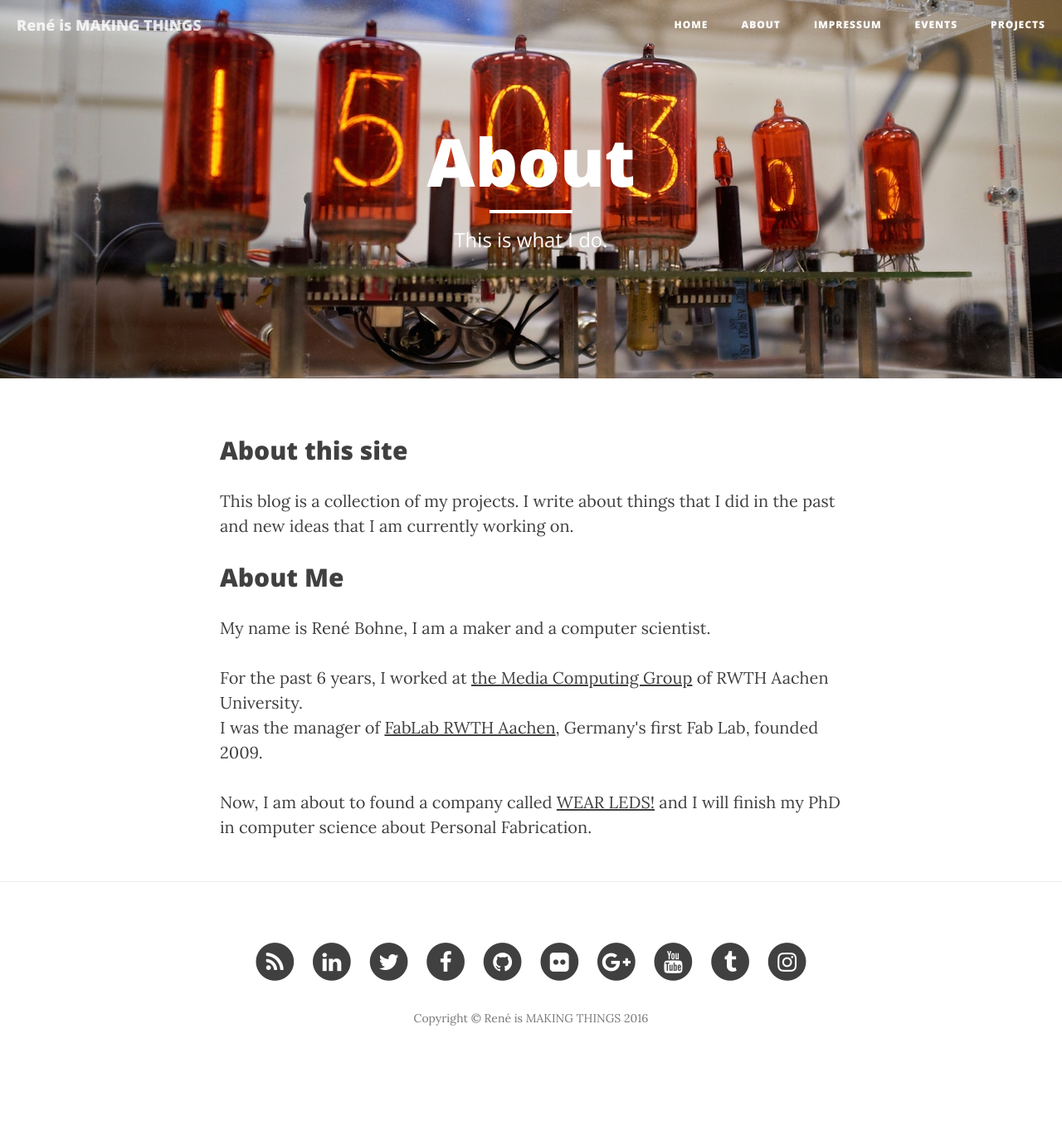
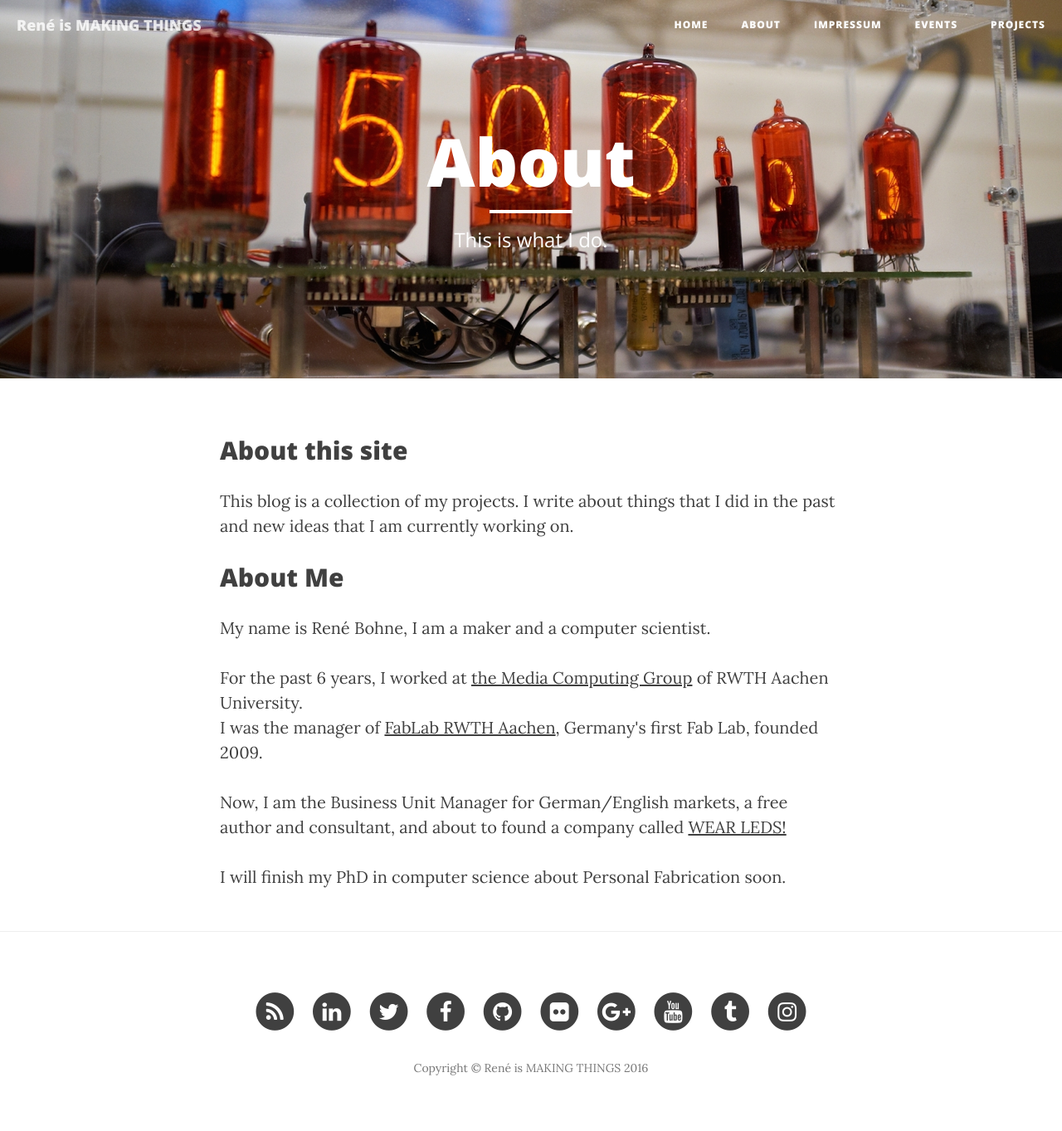
Before and after one commit to renebohne/renebohne.github.io, a Jekyll site: the page built from about.html, in a window 1280 px wide. Shown: the whole page at 83% size. Built offline with Jekyll 4.4.1, drawn with Linux system fonts in a browser that asks for light colours; nearby versions of some CDN libraries; before the commit the page ends 1303 px from its top, so only the background shows below that.

Commit message:
about
job updates

```diff
--- a/about.html
+++ b/about.html
@@ -13,5 +13,6 @@ header-img: "img/about-bg.jpg"
 <p>For the past 6 years, I worked at <a href="http://hci.rwth-aachen.de">the Media Computing Group</a> of <span itemprop="affiliation">RWTH Aachen University</span>.
 <br>I was the manager of <a href=http://fablab.rwth-aachen.de>FabLab RWTH Aachen</a>, Germany's first Fab Lab, founded 2009.
 </p>
-<p>Now, I am about to found a company called <a href="http://www.wear-leds.com" target="_blank">WEAR LEDS!</a> and I will finish my PhD in computer science about Personal Fabrication.</p>
+<p>Now, I am the Business Unit Manager for German/English markets, a free author and consultant, and about to found a company called <a href="http://www.wear-leds.com" target="_blank">WEAR LEDS!</a></p>
+<p>I will finish my PhD in computer science about Personal Fabrication soon.</p>
 </div>
```
